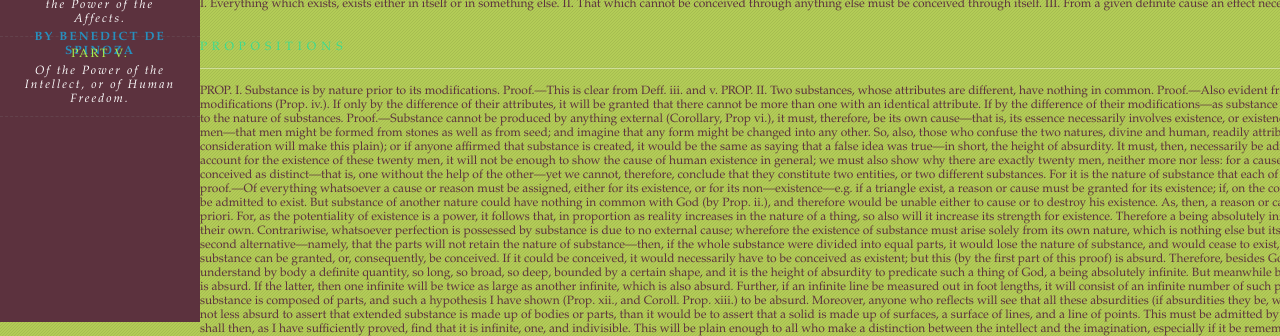
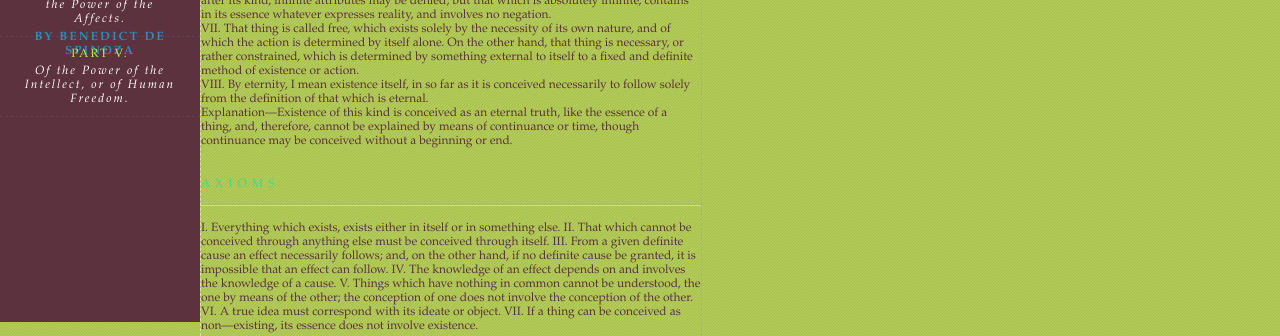
Before and after one commit to nomikomu/hardway-programming, a plain HTML site: page javascript/onbook/index.html in a window 1280 px wide. Shown: the part 478-814 px from the top of the page. Drawn offline with Linux system fonts and the light colour scheme.

Commit message:
hs content -css

```diff
--- a/javascript/onbook/css/style.css
+++ b/javascript/onbook/css/style.css
@@ -118,11 +118,21 @@ a:hover{
   left: 200px;
   right: 0px;
   overflow: hidden;
-  height: 100%
+  height: 100%;
 }
 .hs-content-wrapper{
 	width: 7950px;
 	position: absolute;
-	height: 100%
+	height: 100%;
 	overflow: hidden;
 }
+.hs-content{
+	width: 500px;
+	overflow-y: scroll;
+	height: 100%;
+	float: left;
+	border-right: 1px dashed rgba(126,126,126,0.2);
+	border-left: 1px dashed rgba(255,255,255,0.5);
+	background: transparent
+	transition: background 0.3s linear;
+}
```
